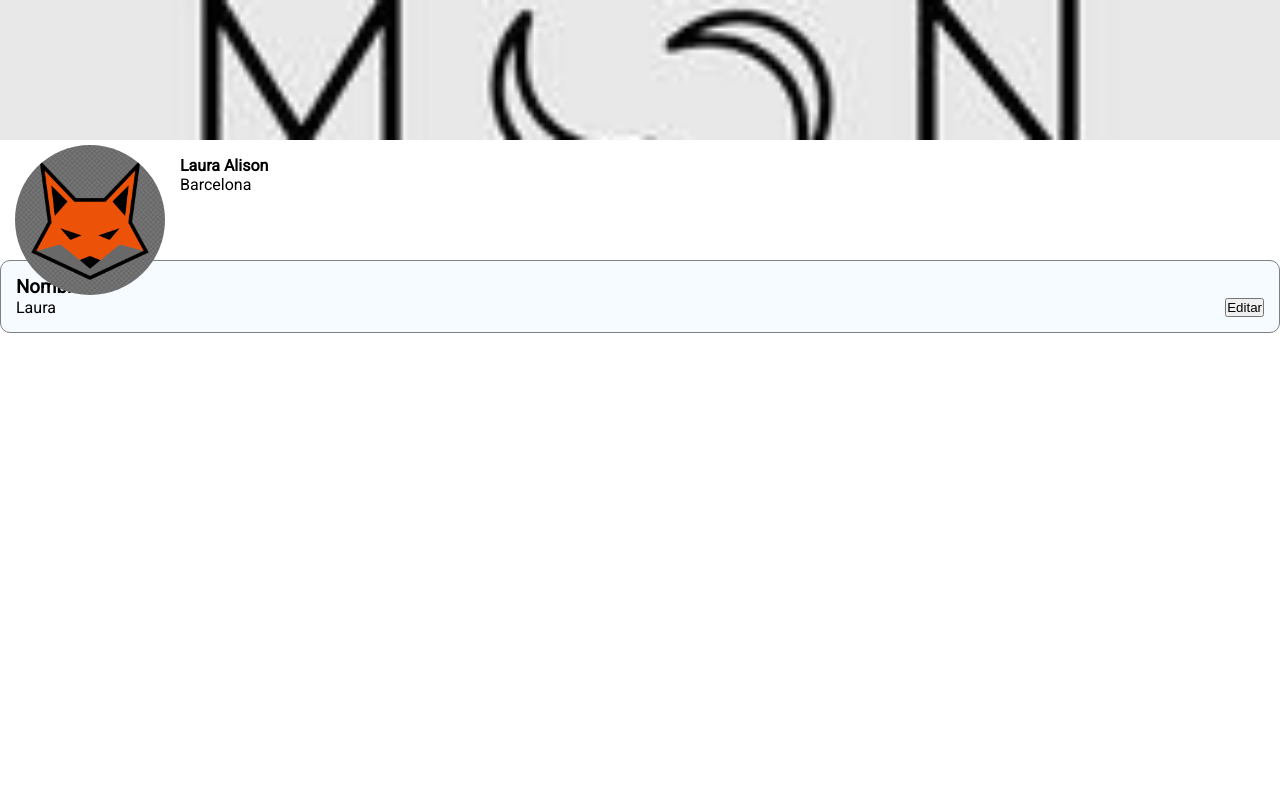
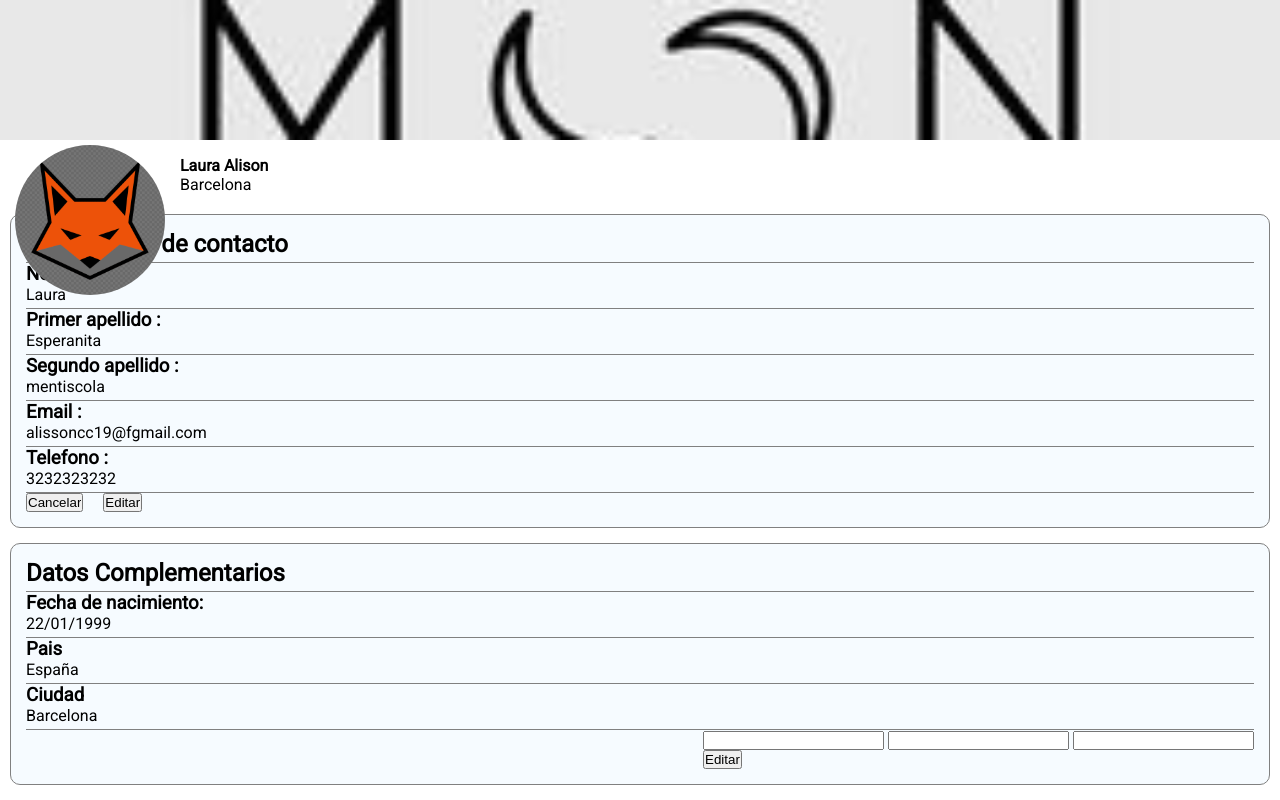
Before and after one commit to strom99/george_prada, a PHP site: page /index.php?page=miPerfil in a window 1280 px wide. Run offline with PHP 8.4, Linux system fonts and the light colour scheme; some libraries are stand-ins or nearby versions; some web fonts are replaced.

Commit message:
cambios form perfil

```diff
--- a/estilos/miPerfil.css
+++ b/estilos/miPerfil.css
@@ -21,6 +21,10 @@
     justify-content: center;
 }
 
+.caja{
+    margin-bottom: 15px;
+}
+
 .caja-presentacion-usuario img{
     height: 140px;
 }
@@ -35,24 +39,30 @@
 }
 
 .caja-nombre{
+    margin: 0px 10px;
     background-color: #f0f8ff9c;
     border-radius: 10px;
     padding: 15px;
     border: 1px solid gray;
 }
 
-.updateName {
+.caja-nombre li{
+    border-bottom: 1px solid gray;
+    padding-bottom: 4px;
+}
+
+.updateInfoContacto {
     display: flex;
     justify-content: space-between;
 }
 
-.nameInput , .cancelar{
+.nameInput , .priApellInput , .seApellInput, .emailInput,.telefonoInput , .cancelar{
     display: none;
 }
 
-.formUpdateName{
+.formUpdateContact , .updateFormDatsComplementarios{
     display: flex;
-    justify-content: space-between;
+    justify-content: end;
 }
 
 .btns-editar{
--- a/html/miPerfil.php
+++ b/html/miPerfil.php
@@ -12,22 +12,75 @@
             </section>
         </div>
     </div>
-    <div class="caja-info-contacto">
-        <ul>
-            <li class="caja-nombre">
+    <div class="caja-info-contacto caja">
+        <ul class="caja-nombre">
+            <li>
+                <h2>Informacion de contacto</h2>
+            </li>
+            <li class="boxNombre">
                 <h3>Nombre :</h3>
-                <div class="updateName">
                 <span class="nombre">Laura</span>
+            </li>
+            <li class="boxPriApell">
+                <h3>Primer apellido :</h3>
+                <span class="priApellido">Esperanita</span>
+            </li>
+            <li class="boxSeApell">
+                <h3>Segundo apellido :</h3>
+                <span class="seApellido">mentiscola</span>
+            </li>
+            <li class="boxEmail">
+                <h3>Email :</h3>
+                <span class="email">alissoncc19@fgmail.com</span>
+            </li>
+            <li class="boxTelefono">
+                <h3>Telefono :</h3>
+                <span class="telefono">3232323232</span>
+            </li>
+            <div class="updateInfoContacto">
+                <form class="formUpdateContact">
+                    <input class="nameInput" type="text">
+                    <input class="priApellInput" type="text">
+                    <input class="seApellInput" type="text">
+                    <input class="emailInput" type="text">
+                    <input class="telefonoInput" type="text">
+                    <div class="btns-editar">
+                        <input class="cancelarformUpdateContact" type="submit" value="Cancelar" name="cancel">
+                        <input class="enviarformUpdateContact" type="submit" value="Editar" name="update">
+                    </div>
+                </form>
+            </div>
+        </ul>
+    </div>
+
+    <div class="cajaDatosComplemetarios caja">
+        <ul class="caja-nombre">
+            <li>
+                <h2>Datos Complementarios</h2>
+            </li>
+            <li>
+                <h3>Fecha de nacimiento:</h3>
+                <span class="telefono">22/01/1999</span>
+            </li>
+            <li>
+                <h3>Pais</h3>
+                <span class="telefono">España</span>
+            </li>
+            <li>
+                <h3>Ciudad</h3>
+                <span class="telefono">Barcelona</span>
+            </li>
+            <div class="updateFormDatsComplementarios">
                 <form class="formUpdateName">
-                        <input class=" nameInput" type="text">
+                    <input class="fechaNacimientoInput" type="text">
+                    <input class="paisInput" type="text">
+                    <input class="ciudadInput" type="text">
                     <div class="btns-editar">
                         <input class="cancelar" type="submit" value="Cancelar" name="cancel">
                         <input class="enviar" type="submit" value="Editar" name="update">
                     </div>
                 </form>
             </div>
-            </li>
-
         </ul>
     </div>
     <div id="error">
--- a/js/InicioSesion.js
+++ b/js/InicioSesion.js
@@ -39,6 +39,7 @@ $(".formulario").on('submit' , function(e){
             if (respJSON.error) {
                 $("#mensaje").text(respJSON.error);
             }else{
+                $("#mensaje").hide();
                 location.href= respJSON.url;
             }
         }
--- a/js/miPerfil.js
+++ b/js/miPerfil.js
@@ -1,19 +1,46 @@
 
-$(".enviar").on('click' , function(e){
+$(".enviarformUpdateContact").on('click' , function(e){
     e.preventDefault();
+    $(".enviarformUpdateContact").val("Actualizar");
+
     $(".formUpdateName").css("width" , "100%");
     $(".nameInput").css("display","block");
+    $(".priApellInput").css("display","block");
+    $(".seApellInput").css("display","block");
+    $(".emailInput").css("display","block");
+    $(".telefonoInput").css("display","block");
     $(".cancelar").css("display", "block");
-    $(".nombre").css("display", "none")
+
+    $(".nombre").css("display", "none");
+    $(".priApellido").css("display", "none");
+    $(".seApellido").css("display", "none");
+    $(".email").css("display", "none");
+    $(".telefono").css("display", "none");
+
+    $(".nameInput").appendTo(".boxNombre");
+    $(".priApellInput").appendTo(".boxPriApell");
+    $(".seApellInput").appendTo(".boxSeApell");
+    $(".emailInput").appendTo(".boxEmail");
+    $(".telefonoInput").appendTo(".boxTelefono");
+
     let nombre = $(".nombre").text();
+    let priApellido = $(".priApellido").text();
+    let seApellido = $(".seApellido").text();
+    let email = $(".email").text();
+    let telefono = $(".telefono").text();
     $(".nameInput").val(nombre);
+    $(".priApellInput").val(priApellido);
+    $(".seApellInput").val(seApellido);
+    $(".emailInput").val(email);
+    $(".telefonoInput").val(telefono);
 
 })
 
-$(".cancelar").on("click", function(e){
+$(".cancelarformUpdateContact").on("click", function(e){
     e.preventDefault();
+    $(".enviarformUpdateContact").val("Editar");
     $(".nombre").css("display", "block")
-    $(".formUpdateName").css("width" , "auto");
-    $(".cancelar").css("display", "none");
+    $(".formUpdateContact").css("width" , "auto");
+    $(".cancelarformUpdateContact").css("display", "none");
     $(".nameInput").css("display","none");
 })
```
Lines whose indentation alone changed are shown as unchanged.
